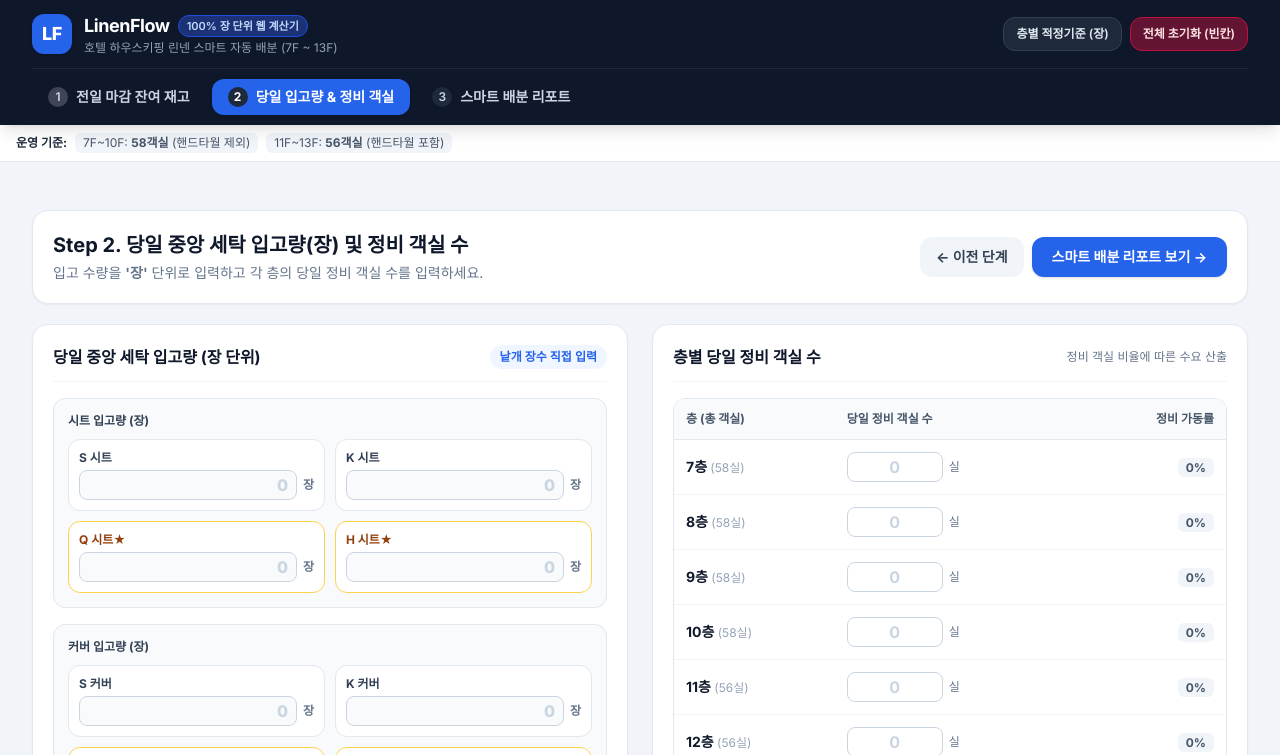
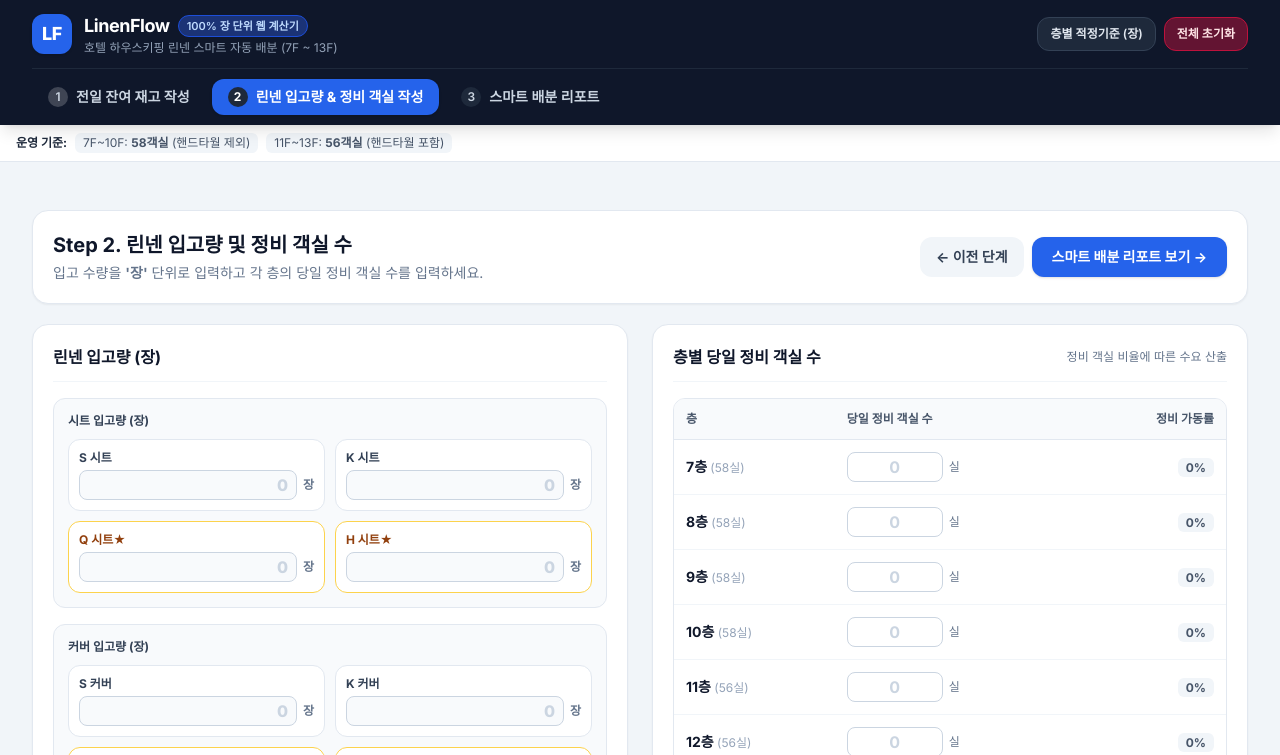
Before and after one commit to shin-Hyunwoo/LinenFlow, a plain HTML site: page index.html in a window 1280 px wide. Both pictures are taken after a click on the button "다음: 당일 입고·정비 객실 입력 →". Shown: the top 755 px of the page. Drawn offline with nearby package versions, Linux system fonts and the light colour scheme.

Commit message:
Change several words
Change several words

```diff
--- a/index.html
+++ b/index.html
@@ -73,7 +73,7 @@
             층별 적정기준 (장)
           </button>
           <button type="button" id="btn-reset-all" class="px-3 py-2 text-xs font-semibold bg-rose-900/70 hover:bg-rose-800 text-rose-100 rounded-xl border border-rose-700 transition">
-            전체 초기화 (빈칸)
+            전체 초기화
           </button>
         </div>
       </div>
@@ -82,11 +82,11 @@
       <div class="flex space-x-1.5 border-t border-slate-800 py-2.5 overflow-x-auto">
         <button type="button" data-step="1" class="step-tab px-4 py-2 text-xs sm:text-sm font-bold rounded-xl bg-blue-600 text-white shadow flex items-center space-x-2 whitespace-nowrap transition">
           <span class="w-5 h-5 rounded-full bg-white/20 flex items-center justify-center text-xs">1</span>
-          <span>전일 마감 잔여 재고</span>
+          <span>전일 잔여 재고 작성</span>
         </button>
         <button type="button" data-step="2" class="step-tab px-4 py-2 text-xs sm:text-sm font-semibold rounded-xl text-slate-300 hover:bg-slate-800 flex items-center space-x-2 whitespace-nowrap transition">
           <span class="w-5 h-5 rounded-full bg-slate-800 flex items-center justify-center text-xs">2</span>
-          <span>당일 입고량 & 정비 객실</span>
+          <span>린넨 입고량 & 정비 객실 작성</span>
         </button>
         <button type="button" data-step="3" class="step-tab px-4 py-2 text-xs sm:text-sm font-semibold rounded-xl text-slate-300 hover:bg-slate-800 flex items-center space-x-2 whitespace-nowrap transition">
           <span class="w-5 h-5 rounded-full bg-slate-800 flex items-center justify-center text-xs">3</span>
@@ -132,8 +132,7 @@
       <div class="bg-white rounded-2xl p-5 shadow-sm border border-slate-200 flex flex-col sm:flex-row sm:items-center justify-between gap-4">
         <div>
           <div class="flex items-center space-x-2">
-            <h1 class="text-lg sm:text-xl font-bold text-slate-900">Step 1. 전일 마감 잔여 재고 입력 (7F ~ 13F)</h1>
-            <span class="px-2.5 py-0.5 rounded-full text-xs font-bold bg-blue-100 text-blue-800">단위: 장</span>
+            <h1 class="text-lg sm:text-xl font-bold text-slate-900">Step 1. 전일 잔여 재고 입력</h1>
           </div>
           <p class="text-xs sm:text-sm text-slate-500 mt-1">
             묶음 계산 없이 창고에 남아있는 낱개 <b>'장 수'</b>를 그대로 입력해 주세요. (빈칸은 0장으로 계산됩니다)
@@ -152,7 +151,7 @@
     <section id="section-step-2" class="hidden space-y-5">
       <div class="bg-white rounded-2xl p-5 shadow-sm border border-slate-200 flex flex-col sm:flex-row sm:items-center justify-between gap-4">
         <div>
-          <h1 class="text-lg sm:text-xl font-bold text-slate-900">Step 2. 당일 중앙 세탁 입고량(장) 및 정비 객실 수</h1>
+          <h1 class="text-lg sm:text-xl font-bold text-slate-900">Step 2. 린넨 입고량 및 정비 객실 수</h1>
           <p class="text-xs sm:text-sm text-slate-500 mt-1">입고 수량을 <b>'장'</b> 단위로 입력하고 각 층의 당일 정비 객실 수를 입력하세요.</p>
         </div>
         <div class="flex items-center space-x-2">
@@ -169,8 +168,7 @@
         <!-- 좌측: 당일 세탁 입고량 (장 단위) -->
         <div class="lg:col-span-6 bg-white rounded-2xl p-5 shadow-sm border border-slate-200 space-y-4">
           <div class="flex items-center justify-between border-b border-slate-100 pb-3">
-            <h2 class="font-bold text-base text-slate-900">당일 중앙 세탁 입고량 (장 단위)</h2>
-            <span class="text-xs font-semibold text-blue-600 bg-blue-50 px-2.5 py-1 rounded-full">낱개 장수 직접 입력</span>
+            <h2 class="font-bold text-base text-slate-900">린넨 입고량 (장)</h2>
           </div>
           <div id="step2-delivery-list" class="space-y-4"></div>
         </div>
@@ -186,7 +184,7 @@
               <table class="w-full text-left border-collapse">
                 <thead>
                   <tr class="bg-slate-50 text-slate-600 text-xs font-bold border-b border-slate-200">
-                    <th class="p-3">층 (총 객실)</th>
+                    <th class="p-3">층</th>
                     <th class="p-3">당일 정비 객실 수</th>
                     <th class="p-3 text-right">정비 가동률</th>
                   </tr>
@@ -234,7 +232,7 @@
 
       <!-- 미배분 잔여 수량 요약 배너 (입고 부족 차등 배분 시 표시) -->
       <div id="unallocated-banner" class="hidden bg-amber-50 border border-amber-200 rounded-2xl p-4 text-xs text-amber-900 space-y-1">
-        <p class="font-bold text-amber-800">⚠️ 입고 부족 품목 차등 배분 및 미배분 잔여 장수 안내</p>
+        <p class="font-bold text-amber-800">⚠️ 부족 린넨 차등 배분 및 미배분 잔여 장수 안내</p>
         <div id="unallocated-details" class="flex flex-wrap gap-2 pt-1"></div>
       </div>
 
@@ -653,7 +651,7 @@
 
         const statusBadge = document.getElementById('kpi-supply-status');
         if (hasAnyShortage) {
-          statusBadge.textContent = '입고 부족 품목 비례 차등 배분됨';
+          statusBadge.textContent = '부족 린넨 차등 배분';
           statusBadge.className = 'px-2.5 py-1 rounded-lg text-xs font-bold bg-amber-100 text-amber-800';
         } else {
           statusBadge.textContent = '전 품목 적정 수량 공급';
```
